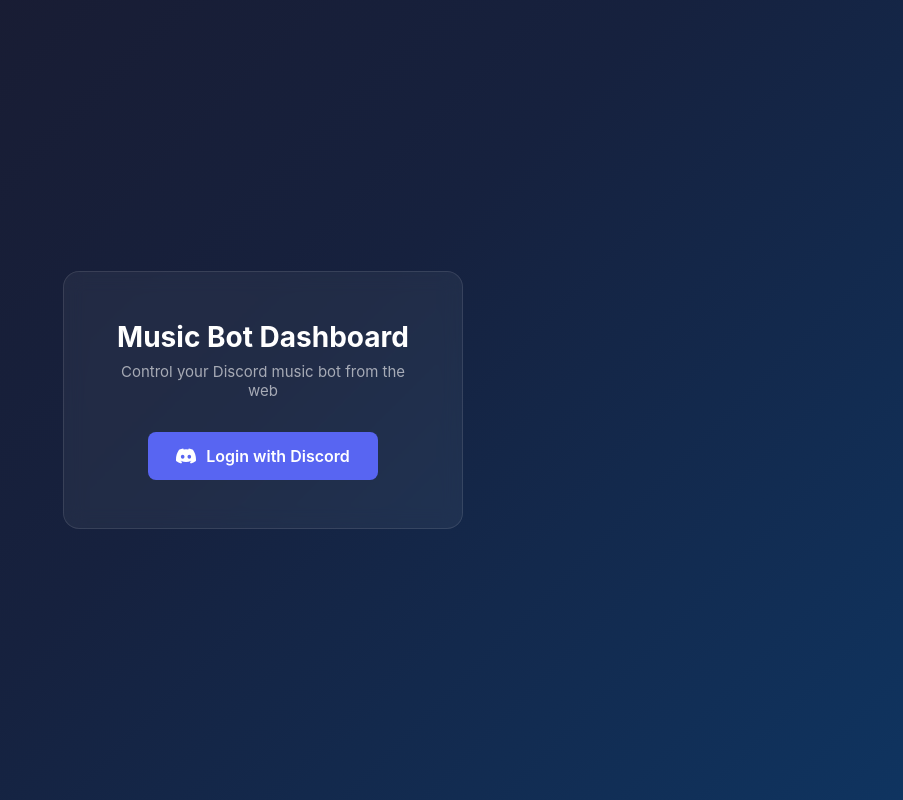
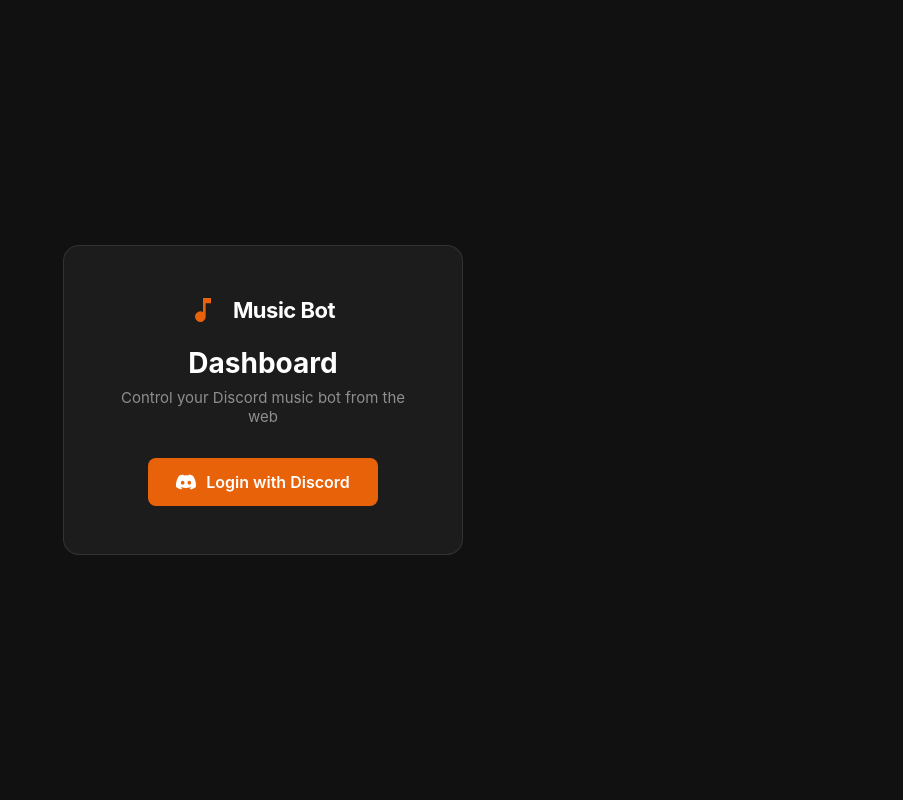
Before and after one commit to lopesmarcello/discord-music-bot, a React (Vite) app in the folder dashboard/: page / in a window 1280 px wide. Shown: the whole page, without its empty margins (377-1280 px from the left). Built offline with nearby package versions, Linux system fonts and the light colour scheme; no server answers.

Commit message:
feat: US-012 - Redesign LoginPage component
Co-Authored-By: Claude Sonnet 4.6 <noreply@anthropic.com>

```diff
--- a/dashboard/src/pages/LoginPage.tsx
+++ b/dashboard/src/pages/LoginPage.tsx
@@ -9,11 +9,15 @@ export default function LoginPage({ guildId, error }: LoginPageProps) {
   return (
     <div style={styles.container}>
       <div style={styles.card}>
-        <h1 style={styles.title}>Music Bot Dashboard</h1>
+        <div style={styles.logo}>
+          <MusicNoteIcon />
+          <span style={styles.logoText}>Music Bot</span>
+        </div>
+        <h1 style={styles.title}>Dashboard</h1>
         <p style={styles.subtitle}>Control your Discord music bot from the web</p>
 
         {error && (
-          <div style={styles.error}>
+          <div style={styles.errorBanner}>
             {errorMessage(error)}
           </div>
         )}
@@ -33,6 +37,20 @@ function errorMessage(code: string): string {
     case 'not_in_guild': return 'You are not a member of the required server.';
     default: return 'An error occurred. Please try again.';
   }
+}
+
+function MusicNoteIcon() {
+  return (
+    <svg
+      width="32"
+      height="32"
+      viewBox="0 0 24 24"
+      fill="currentColor"
+      aria-hidden="true"
+    >
+      <path d="M9 3v10.55A4 4 0 1 0 11 17V7h4V3H9z" />
+    </svg>
+  );
 }
 
 function DiscordIcon() {
@@ -56,34 +74,46 @@ const styles: Record<string, React.CSSProperties> = {
     display: 'flex',
     alignItems: 'center',
     justifyContent: 'center',
-    background: 'linear-gradient(135deg, #1a1a2e 0%, #16213e 50%, #0f3460 100%)',
-    fontFamily: '-apple-system, BlinkMacSystemFont, "Segoe UI", Roboto, sans-serif',
+    background: 'var(--bg-base)',
   },
   card: {
-    background: 'rgba(255,255,255,0.05)',
-    backdropFilter: 'blur(10px)',
+    background: 'var(--bg-surface)',
+    border: '1px solid var(--border)',
     borderRadius: 16,
     padding: '48px 40px',
     textAlign: 'center',
     maxWidth: 400,
     width: '100%',
     margin: '0 16px',
-    border: '1px solid rgba(255,255,255,0.1)',
+  },
+  logo: {
+    display: 'flex',
+    alignItems: 'center',
+    justifyContent: 'center',
+    gap: 10,
+    color: 'var(--accent)',
+    marginBottom: 20,
+  },
+  logoText: {
+    fontSize: 22,
+    fontWeight: 700,
+    color: 'var(--text-primary)',
+    letterSpacing: '-0.5px',
   },
   title: {
-    color: '#ffffff',
+    color: 'var(--text-primary)',
     fontSize: 28,
     fontWeight: 700,
     margin: '0 0 8px',
   },
   subtitle: {
-    color: 'rgba(255,255,255,0.6)',
+    color: 'var(--text-muted)',
     fontSize: 15,
     margin: '0 0 32px',
   },
-  error: {
-    background: 'rgba(220,53,69,0.2)',
-    border: '1px solid rgba(220,53,69,0.5)',
+  errorBanner: {
+    background: 'rgba(220, 53, 69, 0.15)',
+    border: '1px solid rgba(220, 53, 69, 0.4)',
     borderRadius: 8,
     color: '#ff6b7a',
     padding: '10px 16px',
@@ -93,7 +123,7 @@ const styles: Record<string, React.CSSProperties> = {
   loginButton: {
     display: 'inline-flex',
     alignItems: 'center',
-    background: '#5865f2',
+    background: 'var(--accent)',
     color: '#ffffff',
     textDecoration: 'none',
     padding: '14px 28px',
```
